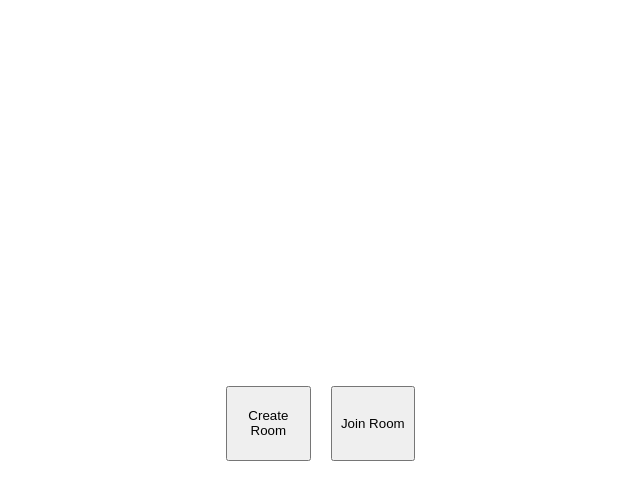
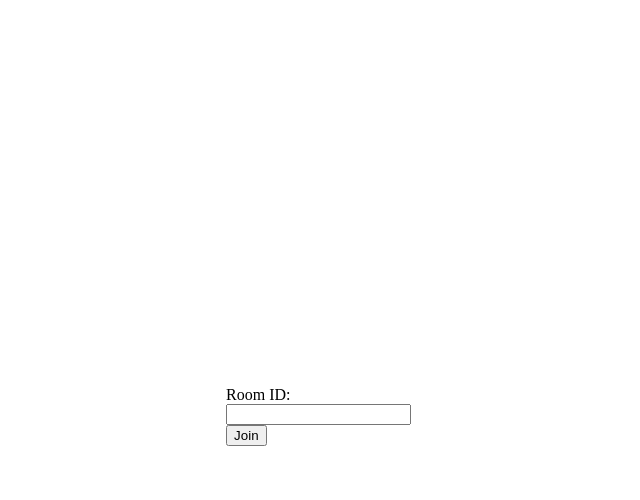
Before and after one commit to wsamsnyder/Werewolf, a React app: page / in a window 1280 px wide. Both pictures are taken after a click on the button "Join Room". Shown: the top 500 px of the page, without its empty margins (331-971 px from the left). Built offline with nearby package versions, Linux system fonts and the light colour scheme.

Commit message:
Added functionality to join room button.

```diff
--- a/src/Login.jsx
+++ b/src/Login.jsx
@@ -1,4 +1,4 @@
-import React from 'react';
+import React, { useState } from 'react';
 import PropTypes from 'prop-types';
 import styled from 'styled-components';
 
@@ -15,17 +15,59 @@ const SplashScreenButton = styled.button`
   grid-row: 2;
 `;
 
+const JoinRoomDiv = styled.div`
+  grid-row: 2 / span 2;
+  grid-column: 2 / span 2;
+`;
+
 const Login = ({ createGameRoom, joinGameRoom }) => {
+  const [createOrJoin, setCreateOrJoin] = useState(null);
+  const [roomToJoin, setRoomToJoin] = useState('');
+  const [userName, setUserName] = useState('');
 
+  const joinRoom = (e) => {
+    e.preventDefault();
+  };
+
+  const joinRoomButton = () => {
+    setCreateOrJoin('join');
+  };
 
   const render = () => {
-
-  }
+    if (createOrJoin === null) {
+      return (
+        <>
+          <SplashScreenButton join type="button" onClick={createGameRoom}>Create Room</SplashScreenButton>
+          <SplashScreenButton type="button" onClick={joinRoomButton}>Join Room</SplashScreenButton>
+        </>
+      );
+    }
+    if (createOrJoin === 'join') {
+      return (
+        <>
+          <JoinRoomDiv>
+            <form onSubmit={joinRoom}>
+              <label htmlFor="createOrJoinRoomID">
+                Room ID:
+                <input
+                  className="createOrJoinRoomID"
+                  type="text"
+                  value={roomToJoin}
+                  onChange={(e) => setRoomToJoin(e.target.value)}
+                  required
+                />
+              </label>
+              <input type="submit" value="Join" />
+            </form>
+          </JoinRoomDiv>
+        </>
+      );
+    }
+  };
 
   return (
     <SplashScreenDiv>
-      <SplashScreenButton join type="button" onClick={createGameRoom}>Create Room</SplashScreenButton>
-      <SplashScreenButton type="button" onClick={joinGameRoom}>Join Room</SplashScreenButton>
+      { render(createOrJoin) }
     </SplashScreenDiv>
   );
 };
```
